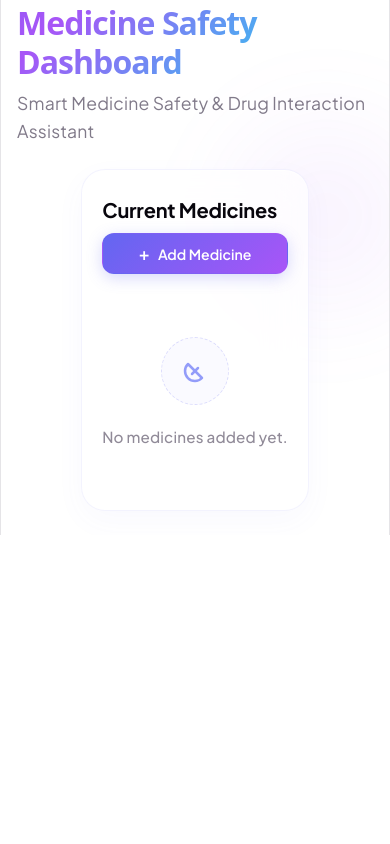
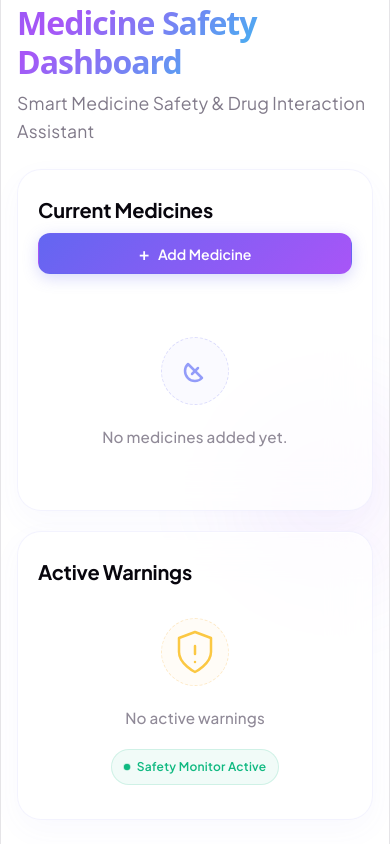
Before and after one commit to its-Sittu/HackInMotion-RICR-HIM-1114, a React (Vite) app: page / in a window 390 px wide. Shown: the part 1156-2000 px from the top of the page. Before the commit the page ends 1691 px from the top, so only its background shows below. Built offline with nearby package versions, Linux system fonts and the light colour scheme.

Commit message:
feat: add active warnings section

```diff
--- /dev/null
+++ b/src/components/dashboard/ActiveWarnings.jsx
@@ -0,0 +1,53 @@
+import React from 'react'
+
+export default function ActiveWarnings() {
+  /*
+    // Developer Reference:
+    // This warning container is designed to display drug-drug interactions.
+    // When warnings are present, map over them using this data structure:
+    //
+    // const warningItem = {
+    //   id: string,
+    //   riskLevel: 'Critical' | 'Moderate' | 'Low',
+    //   medicinesInvolved: string[], // e.g. ['Aspirin', 'Ibuprofen']
+    //   symptoms: string, // e.g. 'Increased risk of stomach bleeding'
+    //   recommendation: string // e.g. 'Avoid taking together. Consult doctor.'
+    // }
+  */
+
+  return (
+    <section className="medisafe-section-card warning-section-card">
+      <div className="card-section-header">
+        <h3 className="section-card-title">Active Warnings</h3>
+      </div>
+
+      <div className="card-section-body">
+        <div className="empty-state-container warning-empty-state" aria-hidden="true">
+          <div className="empty-state-icon-wrapper warning">
+            <svg
+              className="empty-state-icon"
+              width="48"
+              height="48"
+              viewBox="0 0 24 24"
+              fill="none"
+              stroke="currentColor"
+              strokeWidth="1.25"
+              strokeLinecap="round"
+              strokeLinejoin="round"
+            >
+              <path d="M12 22s8-4 8-10V5l-8-3-8 3v7c0 6 8 10 8 10z" />
+              <line x1="12" y1="9" x2="12" y2="13" />
+              <line x1="12" y1="17" x2="12.01" y2="17" />
+            </svg>
+          </div>
+          <p className="empty-state-text">No active warnings</p>
+
+          <div className="safety-monitoring-badge">
+            <span className="badge-pulse-dot"></span>
+            <span className="badge-label">Safety Monitor Active</span>
+          </div>
+        </div>
+      </div>
+    </section>
+  )
+}
--- a/src/pages/DashboardPage.jsx
+++ b/src/pages/DashboardPage.jsx
@@ -2,6 +2,7 @@ import Sidebar from '../components/dashboard/Sidebar'
 import Header from '../components/dashboard/Header'
 import OverviewCards from '../components/dashboard/OverviewCards'
 import CurrentMedicines from '../components/dashboard/CurrentMedicines'
+import ActiveWarnings from '../components/dashboard/ActiveWarnings'
 import '../styles/dashboard.css'
 
 export default function DashboardPage() {
@@ -23,6 +24,7 @@ export default function DashboardPage() {
 
         <main className="dashboard-main-content">
           <CurrentMedicines />
+          <ActiveWarnings />
         </main>
       </div>
     </div>
--- a/src/styles/dashboard.css
+++ b/src/styles/dashboard.css
@@ -479,13 +479,12 @@
   position: relative;
   z-index: 1;
   width: 100%;
-  max-width: 800px;
   background: rgba(255, 255, 255, 0.015);
   backdrop-filter: blur(20px);
   -webkit-backdrop-filter: blur(20px);
   border: 1px solid rgba(255, 255, 255, 0.06);
   border-radius: 24px;
-  padding: 2.25rem 2rem;
+  padding: 2.25rem 1.75rem;
   box-shadow:
     0 4px 30px rgba(0, 0, 0, 0.03),
     inset 0 1px 1px rgba(255, 255, 255, 0.04);
@@ -597,9 +596,18 @@
   box-sizing: border-box;
 }
 
+.empty-state-icon-wrapper.warning {
+  background: rgba(245, 158, 11, 0.05);
+  color: #fbbf24;
+  border: 1px dashed rgba(245, 158, 11, 0.2);
+}
+
 @media (prefers-color-scheme: light) {
   .empty-state-icon-wrapper {
     background: rgba(99, 102, 241, 0.03);
+  }
+  .empty-state-icon-wrapper.warning {
+    background: rgba(245, 158, 11, 0.03);
   }
 }
 
@@ -607,6 +615,11 @@
   background: rgba(99, 102, 241, 0.08);
   border-color: rgba(99, 102, 241, 0.4);
   transform: scale(1.05);
+}
+
+.empty-state-container:hover .empty-state-icon-wrapper.warning {
+  background: rgba(245, 158, 11, 0.08);
+  border-color: rgba(245, 158, 11, 0.4);
 }
 
 .empty-state-icon {
@@ -621,12 +634,67 @@
   margin: 0;
 }
 
+/* Safety Monitoring Badge inside Warning empty state */
+.safety-monitoring-badge {
+  display: inline-flex;
+  align-items: center;
+  gap: 0.45rem;
+  margin-top: 1.25rem;
+  padding: 0.35rem 0.75rem;
+  background: rgba(16, 185, 129, 0.06);
+  border: 1px solid rgba(16, 185, 129, 0.15);
+  border-radius: 20px;
+  box-sizing: border-box;
+}
+
+.badge-pulse-dot {
+  width: 6px;
+  height: 6px;
+  background-color: #10b981;
+  border-radius: 50%;
+  position: relative;
+}
+
+.badge-pulse-dot::after {
+  content: '';
+  position: absolute;
+  top: 0;
+  left: 0;
+  width: 100%;
+  height: 100%;
+  border-radius: 50%;
+  background-color: #10b981;
+  animation: badge-pulse 1.8s infinite ease-in-out;
+}
+
+@keyframes badge-pulse {
+  0% { transform: scale(1); opacity: 0.8; }
+  100% { transform: scale(2.5); opacity: 0; }
+}
+
+.badge-label {
+  font-size: 0.75rem;
+  font-weight: 600;
+  color: #10b981;
+  letter-spacing: 0.02em;
+}
+
 /* Page Title Area */
 .dashboard-page-title-area {
   width: 100%;
   max-width: 800px;
   margin-bottom: 2rem;
   text-align: left;
+}
+
+/* Main Dashboard section cards container (Grid on Desktop) */
+.dashboard-main-content {
+  display: grid;
+  grid-template-columns: repeat(2, 1fr);
+  gap: 1.5rem;
+  width: 100%;
+  max-width: 800px;
+  box-sizing: border-box;
 }
 
 /* Main Content Layout container */
@@ -640,47 +708,6 @@
   z-index: 1;
   box-sizing: border-box;
   width: 100%;
-}
-
-/* Main Content Area styling with subtle glassmorphic card */
-.dashboard-main {
-  position: relative;
-  z-index: 1;
-  width: 100%;
-  max-width: 800px;
-  background: rgba(255, 255, 255, 0.03);
-  backdrop-filter: blur(20px);
-  -webkit-backdrop-filter: blur(20px);
-  border: 1px solid rgba(255, 255, 255, 0.07);
-  border-radius: 24px;
-  padding: 3.5rem 2rem;
-  box-shadow:
-    0 4px 30px rgba(0, 0, 0, 0.03),
-    inset 0 1px 1px rgba(255, 255, 255, 0.05);
-  transition: border-color 0.4s ease, box-shadow 0.4s ease, transform 0.4s ease;
-  display: flex;
-  flex-direction: column;
-  align-items: center;
-  justify-content: center;
-  box-sizing: border-box;
-}
-
-@media (prefers-color-scheme: light) {
-  .dashboard-main {
-    background: rgba(255, 255, 255, 0.6);
-    border: 1px solid rgba(99, 102, 241, 0.08);
-    box-shadow:
-      0 10px 30px rgba(99, 102, 241, 0.04),
-      inset 0 1px 0 rgba(255, 255, 255, 0.8);
-  }
-}
-
-.dashboard-main:hover {
-  border-color: rgba(99, 102, 241, 0.2);
-  box-shadow:
-    0 10px 40px rgba(99, 102, 241, 0.05),
-    inset 0 1px 1px rgba(255, 255, 255, 0.08);
-  transform: translateY(-2px);
 }
 
 /* Heading with modern medical-themed gradient */
@@ -714,62 +741,6 @@
   text-align: left;
   max-width: 500px;
   line-height: 1.6;
-}
-
-/* Subtle micro-animation line */
-.divider-line {
-  width: 80px;
-  height: 4px;
-  background: linear-gradient(90deg, #6366f1, #22d3ee);
-  border-radius: 2px;
-  margin: 2rem 0;
-  position: relative;
-  overflow: hidden;
-}
-
-.divider-line::after {
-  content: '';
-  position: absolute;
-  top: 0;
-  left: -100%;
-  width: 100%;
-  height: 100%;
-  background: linear-gradient(90deg, transparent, rgba(255, 255, 255, 0.6), transparent);
-  animation: shine 3s infinite linear;
-}
-
-@keyframes shine {
-  0% { left: -100%; }
-  100% { left: 100%; }
-}
-
-/* Content Area Placeholder (Empty State Layout) */
-.dashboard-body-placeholder {
-  display: flex;
-  flex-direction: column;
-  align-items: center;
-  justify-content: center;
-  color: var(--text);
-  opacity: 0.6;
-  text-align: center;
-  animation: pulse-slow 4s ease-in-out infinite;
-}
-
-@keyframes pulse-slow {
-  0%, 100% { opacity: 0.5; }
-  50% { opacity: 0.8; }
-}
-
-.placeholder-icon {
-  margin-bottom: 1rem;
-  color: #6366f1;
-}
-
-.placeholder-text {
-  font-size: 0.95rem;
-  font-weight: 500;
-  letter-spacing: 0.05em;
-  text-transform: uppercase;
 }
 
 /* Responsive adjustments */
@@ -840,6 +811,10 @@
     grid-template-columns: repeat(2, 1fr);
     margin-bottom: 1.5rem;
   }
+  .dashboard-main-content {
+    grid-template-columns: 1fr;
+    gap: 1.25rem;
+  }
   .medisafe-section-card {
     padding: 1.75rem 1.25rem;
   }
@@ -856,9 +831,6 @@
     grid-template-columns: 1fr;
     gap: 0.75rem;
   }
-  .dashboard-main {
-    padding: 2.5rem 1.5rem;
-  }
   .card-section-header {
     flex-direction: column;
     align-items: flex-start;
```
